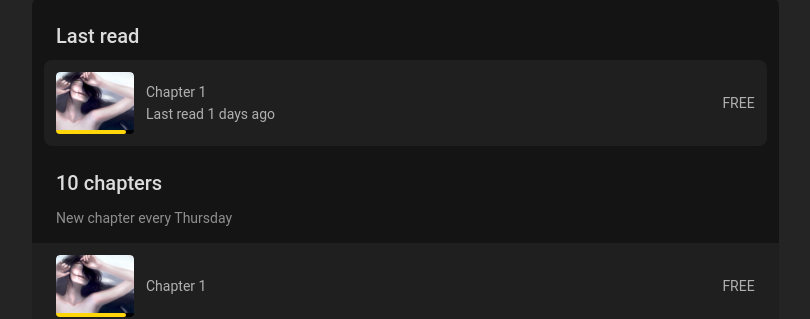
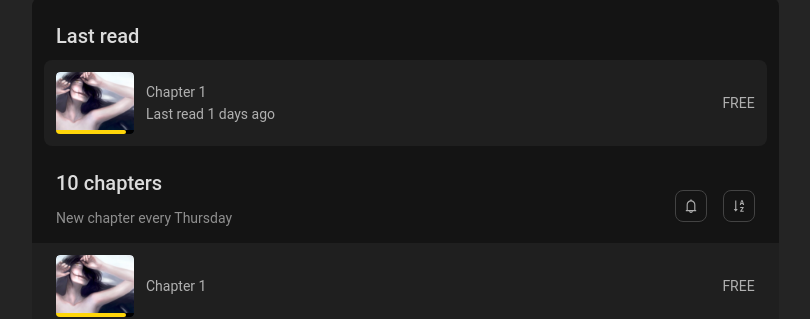
Before and after one commit to hoangtruong3005/INKR, a Next.js app in the folder comic-app/: page / in a window 1280 px wide. Shown: the part 785-1104 px from the top of the page, without its empty margins (24-834 px from the left). Built offline with nearby package versions, Linux system fonts and the light colour scheme.

Commit message:
feat(comic-info): design chapter list --actions

```diff
--- a/comic-app/modules/ComicInfo/InfoLeft/ChapterList/ChapterList.scss
+++ b/comic-app/modules/ComicInfo/InfoLeft/ChapterList/ChapterList.scss
@@ -10,18 +10,68 @@
   background: #141414;
   border-radius: 8px;
 
-  & > div {
-    & + div {
+  &>div {
+    &+div {
       margin-top: 23px;
     }
   }
 
-  &__lasted, &__release {
+  &__flex {
+    width: 100%;
+    height: auto;
+    display: flex;
+    align-items: center;
+  }
+
+  &__left,
+  &__right {
+    width: 50%;
+    height: auto;
+  }
+
+  &__lasted,
+  &__release {
     width: 100%;
     height: auto;
   }
 
-  &__title {
+  &__right {
+    display: flex;
+    padding: 0 24px;
+    justify-content: flex-end;
+
+    &>div {
+      width: 32px;
+      height: 32px;
+      padding: 8px;
+
+      gap: 10px;
+      border: 1px solid #434343;
+      box-sizing: border-box;
+
+      display: flex;
+      align-items: center;
+      flex-direction: row;
+      justify-content: center;
+
+      border-radius: 8px;
+      transition: transform .4s ease-in-out;
+      filter: drop-shadow(0px 2px 0px rgba(0, 0, 0, 0.016));
+      cursor: pointer;
+
+      &:focus,
+      &:active,
+      &:visited {
+        transform: translate(3px, 4px);
+      }
+
+      & + div {
+        margin-left: 16px;
+      }
+    }
+  }
+
+  .title {
     font-size: 20px;
     font-weight: 500;
     line-height: 28px;
@@ -30,7 +80,7 @@
     color: rgba(255, 255, 255, 0.85);
   }
 
-  &__subtitle {
+  .subtitle {
     font-size: 14px;
     font-weight: 400;
     line-height: 22px;
--- a/comic-app/modules/ComicInfo/InfoLeft/ChapterList/index.tsx
+++ b/comic-app/modules/ComicInfo/InfoLeft/ChapterList/index.tsx
@@ -1,7 +1,12 @@
 import React from "react";
 
+import {
+  BellOutlined,
+  SortAscendingOutlined
+} from '@ant-design/icons';
+
 import ChapterItem from "@/modules/ComicInfo/InfoLeft/ChapterItem";
-import ChapterThumbnail from '@/public/svg/Chapter_thumbnail.svg';
+import ChapterThumbnail from "@/public/svg/Chapter_thumbnail.svg";
 
 declare interface ComicProps {}
 
@@ -61,7 +66,7 @@ const chapters = [
     url_image: ChapterThumbnail?.src,
     read_date: "",
     release_date: "",
-    price: '5',
+    price: "5",
     is_read: false,
     status: "LOCKED",
     title: "Chapter 4",
@@ -73,7 +78,7 @@ const chapters = [
     url_image: ChapterThumbnail?.src,
     read_date: "",
     release_date: "",
-    price: '5',
+    price: "5",
     is_read: false,
     status: "LOCKED",
     title: "Chapter 5",
@@ -85,7 +90,7 @@ const chapters = [
     url_image: ChapterThumbnail?.src,
     read_date: "",
     release_date: "",
-    price: '5',
+    price: "5",
     is_read: false,
     status: "LOCKED",
     title: "Chapter 6",
@@ -95,24 +100,42 @@ const chapters = [
 
 const ChapterList: React.FC<ComicProps> = () => {
   const renderLastedList = () => {
-    return chapters_lasted.map((el) => <ChapterItem modes={['RELATED']} chapter={el} key={`${el?.id}`} />);
+    return chapters_lasted.map((el) => (
+      <ChapterItem modes={["RELATED"]} chapter={el} key={`${el?.id}`} />
+    ));
   };
 
   const renderReleaseList = () => {
     return chapters.map((el) => <ChapterItem chapter={el} key={`${el?.id}`} />);
   };
 
+  const renderActions = () => {
+
+    return [
+      { icon: <BellOutlined width={16} height={16} /> },
+      { icon: <SortAscendingOutlined width={16} height={16} /> },
+    ].map((el) => <div key={`${el?.icon}`}>{el?.icon}</div>);
+  };
+
   return (
     <div className="chapter-list">
       <div className="chapter-list__lasted">
-        <h4 className="chapter-list__title">Last read</h4>
+        <h4 className="title">Last read</h4>
 
         <div className="chapter-list__contents">{renderLastedList()}</div>
       </div>
 
       <div className="chapter-list__release">
-        <h4 className="chapter-list__title">10 chapters</h4>
-        <p className="chapter-list__subtitle">New chapter every Thursday </p>
+        <div className="chapter-list__flex">
+          <div className="chapter-list__left">
+            <h4 className="title">10 chapters</h4>
+            <p className="subtitle">
+              New chapter every Thursday{" "}
+            </p>
+          </div>
+
+          <div className="chapter-list__right">{renderActions()}</div>
+        </div>
 
         <div className="chapter-list__contents">{renderReleaseList()}</div>
       </div>
```
